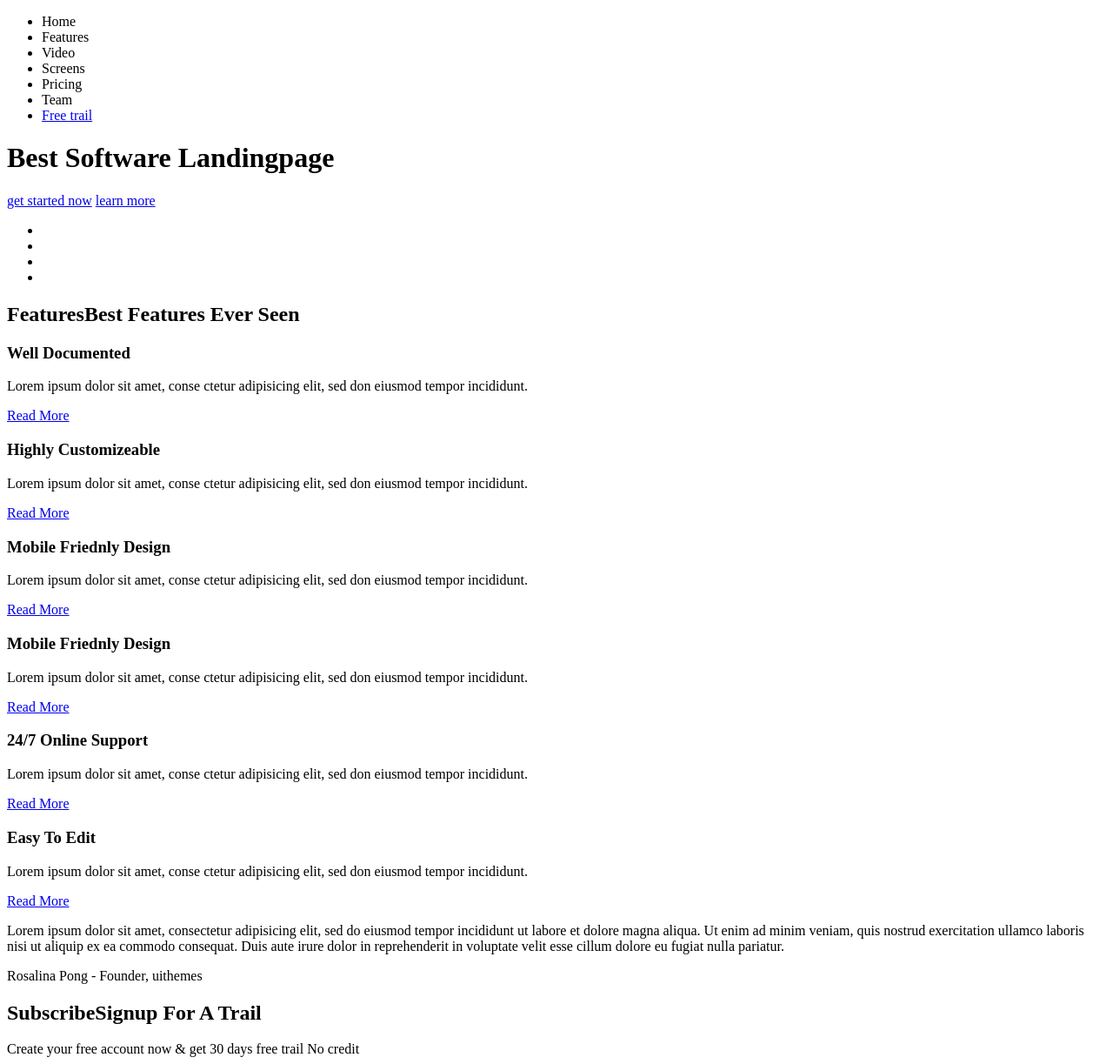
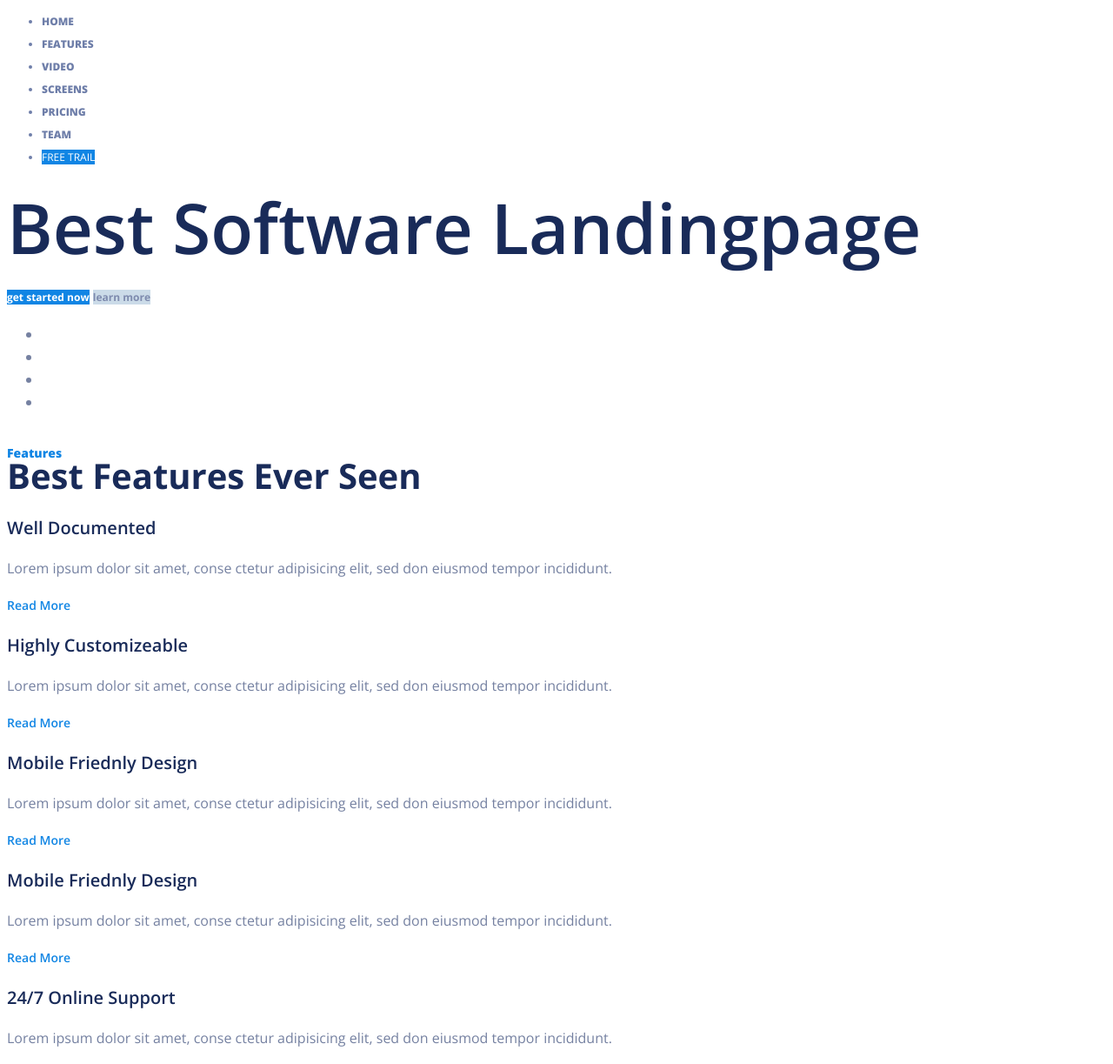
Before and after one commit to pixel-42-dev/Tkachev-Frontend, a plain HTML site: page index.html in a window 1280 px wide. Shown: the top 1223 px of the page at 87% size. Drawn offline with nearby package versions, Linux system fonts and the light colour scheme.

Commit message:
Лабораторная 5 выполнена

```diff
--- /dev/null
+++ b/css/style.css
@@ -0,0 +1,157 @@
+body {
+    font-family: 'Open Sans', sans-serif;
+    font-size: 16px;
+    color: #7581a1;
+    line-height: 26px;
+}
+a {
+    text-decoration: none;
+}
+h1 {
+    /* font-size: 50px;
+    font-weight: 800;
+    font-style: italic;
+    color: #192b59;
+    text-transform: uppercase; */
+
+    font-size: 80px;
+    font-weight: 600;
+    color: #192b59;
+}
+h2 {
+    font-size: 50px;
+    font-weight: 600;
+    color: #192b59;
+}
+.nav {
+    font-size: 12px;
+    font-weight: 800;
+    color: #6e7ea9;
+    text-transform: uppercase;
+}
+.btn-free {
+    font-weight: 400;
+    background-color: #1085e4;
+    color: white;
+}
+
+.grid h2 {
+    font-weight: 700;
+    font-size: 40px;
+    color: #192b59;
+}
+
+.grid h2 span {
+    color: #1085e4;
+    font-size: 14px;
+    font-weight: 800;
+    display: block;
+}
+.grid-item h3{
+    font-size: 20px;
+    font-weight: 600;
+    color: #192b59;
+}
+.grid-item a {
+    font-size: 14px;
+    font-weight: 600;
+    color: #1085e4;
+}
+.btn-get {
+    color: white;
+    background-color: #1085e4;
+    font-size: 12px;
+    font-weight: 700;
+}
+.btn-learn {
+    color: #7e8bae;
+    background-color: #cbdbe8;
+    font-size: 12px;
+    font-weight: 700;
+}
+
+
+.grid-bottom {
+    color: #1085e4;
+}
+.grid-bottom span {
+    font-size: 18px;
+    font-weight: 700;
+    color: #192b59;
+}
+
+
+.page-subscribe h2 {
+    font-size: 50px;
+    font-weight: 600;
+    color: white;
+
+}
+.page-subscribe span {
+    font-size: 14px;
+    font-weight: 800;
+    color: #00bffe;
+    display: block;
+}
+.page-subscribe p {
+    font-size: 18px;
+}
+.page-subscribe button {
+    font-weight: 700;
+    font-size: 14px;
+}
+.page-subscribe input {
+    font-size: 14px;
+}
+.page-software dt {
+    font-weight: 700;;
+}
+
+
+.page-stat h2 span {
+    display: block;
+    font-size: 16px;
+    font-weight: 800;
+    color: #1085e4;
+}
+.page-stat ul {
+    color: #2d94e8;
+    font-size: 16px;
+    font-weight: 800;
+}
+.page-stat ul span {
+    font-size: 60px;
+    font-weight: 700;
+    color: #bacbdc;
+    display: block;
+}
+
+
+.available-now {
+    font-weight: 700;
+    color: #c4d2dd;
+}
+
+
+.page-landing button {
+    color: white;
+    background-color: #1085e4;
+    font-size: 12px;
+    font-weight: 700;
+}
+
+
+.page-control button {
+    color: white;
+    background-color: #1085e4;
+    font-size: 12px;
+    font-weight: 700;
+}
+
+
+.page-screan span {
+    font-size: 18px;
+    font-weight: 800;
+    color: #1085e4;
+    display: block;
+}
--- a/index.html
+++ b/index.html
@@ -5,30 +5,32 @@
     <meta http-equiv="X-UA-Compatible" content="IE=edge">
     <meta name="viewport" content="width=device-width, initial-scale=1.0">
     <title>Limpon</title>
+    <link href="https://fonts.googleapis.com/css2?family=Open+Sans:ital,wght@0,400;0,600;0,700;0,800;1,800&display=swap" rel="stylesheet">
+    <link rel="stylesheet" href="css/style.css">
 </head>
 <body>
 
-    <div>
+    <div class="page-header">
         <div>
             <a href="#"></a>
-            <ul>
+            <ul class="nav">
                 <li>Home</li>
                 <li>Features</li>
                 <li>Video</li>
                 <li>Screens</li>
                 <li>Pricing</li>
                 <li>Team</li>
-                <li><a href="#">Free trail</a></li>
+                <li><a href="#" class="btn-free">Free trail</a></li>
             </ul>
         </div>
         <h1>Best Software Landingpage</h1>
         <div>
-            <a href="#">get started now</a>
-            <a href="#">learn more</a>
+            <a href="#" class="btn-get">get started now</a>
+            <a href="#" class="btn-learn">learn more</a>
         </div>
     </div>
 
-    <div>
+    <div class="page-company">
         <ul>
             <li></li>
             <li></li>
@@ -37,40 +39,40 @@
         </ul>
     </div>
 
-    <div>
-        <div>
-            <h2><span>Features</span>Best Features Ever Seen</h2>
-            <div>
+    <div class="page-grid">
+        <div class="grid">
+            <h2><span>Features</span> Best Features Ever Seen</h2>
+            <div class="grid-item">
                 <div></div>
                 <h3>Well Documented</h3>
                 <p>Lorem ipsum dolor sit amet, conse ctetur adipisicing elit, sed don eiusmod tempor incididunt.</p>
                 <a href="#">Read More</a>
             </div>
-            <div>
+            <div class="grid-item">
                 <div></div>
                 <h3>Highly Customizeable</h3>
                 <p>Lorem ipsum dolor sit amet, conse ctetur adipisicing elit, sed don eiusmod tempor incididunt.</p>
                 <a href="#">Read More</a>
             </div>
-            <div>
+            <div class="grid-item">
                 <div></div>
                 <h3>Mobile Friednly Design</h3>
                 <p>Lorem ipsum dolor sit amet, conse ctetur adipisicing elit, sed don eiusmod tempor incididunt.</p>
                 <a href="#">Read More</a>
             </div>
-            <div>
+            <div class="grid-item">
                 <div></div>
                 <h3>Mobile Friednly Design</h3>
                 <p>Lorem ipsum dolor sit amet, conse ctetur adipisicing elit, sed don eiusmod tempor incididunt.</p>
                 <a href="#">Read More</a>
             </div>
-            <div>
+            <div class="grid-item">
                 <div></div>
                 <h3>24/7 Online Support</h3>
                 <p>Lorem ipsum dolor sit amet, conse ctetur adipisicing elit, sed don eiusmod tempor incididunt.</p>
                 <a href="#">Read More</a>
             </div>
-            <div>
+            <div class="grid-item">
                 <div></div>
                 <h3>Easy To Edit</h3>
                 <p>Lorem ipsum dolor sit amet, conse ctetur adipisicing elit, sed don eiusmod tempor incididunt.</p>
@@ -83,12 +85,12 @@
                     Ut enim ad minim veniam, quis nostrud exercitation ullamco laboris nisi ut aliquip ex ea commodo consequat.
                     Duis aute irure dolor in reprehenderit in voluptate velit esse cillum dolore eu fugiat nulla pariatur.
                 </p>
-                <p><span>Rosalina Pong</span> - Founder, uithemes</p>
+                <p class="grid-bottom"><span>Rosalina Pong</span> - Founder, uithemes</p>
             </div>
         </div>
     </div>
 
-    <div>
+    <div class="page-subscribe">
         <div>
             <h2><span>Subscribe</span>Signup For A Trail</h2>
             <p>Create your free account now & get 30 days free trail No credit</p>
@@ -98,7 +100,7 @@
         </div>
     </div>
 
-    <div>
+    <div class="page-software">
         <div></div>
         <h2>Grab Your  Software With Amazing  Features</h2>
         <p>
@@ -122,9 +124,9 @@
         </dl>
     </div>
 
-    <div>
+    <div class="page-stat">
         <div>
-            <h2><span>FUn Facts</span>Some Fun Facts About Dashboard</h2>
+            <h2><span>Fun Facts</span>Some Fun Facts About Dashboard</h2>
             <ul>
                 <li><span>53k</span>Layouts</li>
                 <li><span>10k</span>Projects</li>
@@ -134,7 +136,7 @@
         </div>
     </div>
 
-    <div>
+    <div class="page-app">
         <div>
             <div>
                 <h2>Meet With Future Landingpage</h2>
@@ -143,7 +145,7 @@
                     Ut enim ad minim veniam, quis nostrud exercitation ullamco laboris nisi ut aliquip ex ea commodo consequat.
                     Duis aute irure dolor in reprehenderit in voluptate velit esse cillum
                 </p>
-                <p>Available Now</p>
+                <p class="available-now">Available Now</p>
                 <ul>
                     <li><a href="" target="_blank"></a></li>
                     <li><a href="" target="_blank"></a></li>
@@ -153,7 +155,7 @@
         </div>
     </div>
 
-    <div>
+    <div class="page-landing">
         <div>
             <img src="img/screen3.png" alt="stonks">
             <div>
@@ -169,7 +171,7 @@
         </div>
     </div>
 
-    <div>
+    <div class="page-control">
         <div>
             <div>
                 <img src="img/icon.png" alt="icon">
@@ -185,5 +187,12 @@
         </div>
     </div>
 
+    <div class="page-screan">
+        <div>
+            <h2><span>screen preview</span>Sccreenshot With Details</h2>
+            <img src="img/screen5.png" alt="">
+        </div>
+    </div>
+
 </body>
 </html>
```
